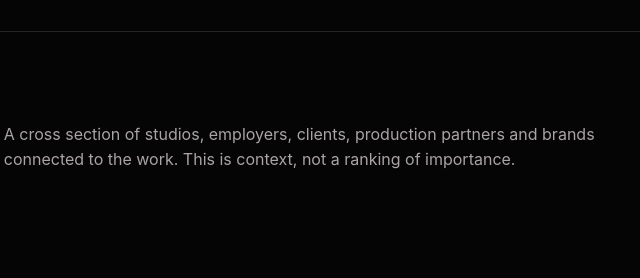
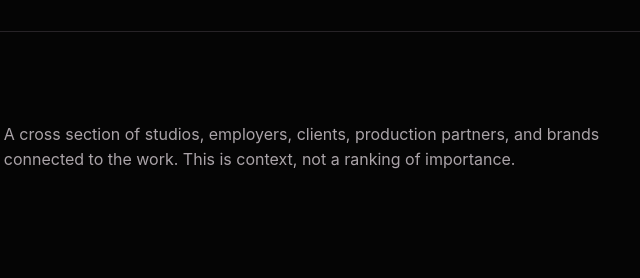
Before and after one commit to BetterThanAwesome/mikedenman-online, a plain HTML site: page index.html in a window 1280 px wide. Shown: the part 4160-4438 px from the top of the page, 440-1080 px from the left. Drawn offline with Linux system fonts and the light colour scheme.

```diff
--- a/index.html
+++ b/index.html
@@ -185,7 +185,7 @@
         <div class="section-heading">
           <h2>Selected brands, teams & collaborators</h2>
           <p>
-            A cross section of studios, employers, clients, production partners and brands connected to the work.
+            A cross section of studios, employers, clients, production partners, and brands connected to the work.
             This is context, not a ranking of importance.
           </p>
         </div>
```
